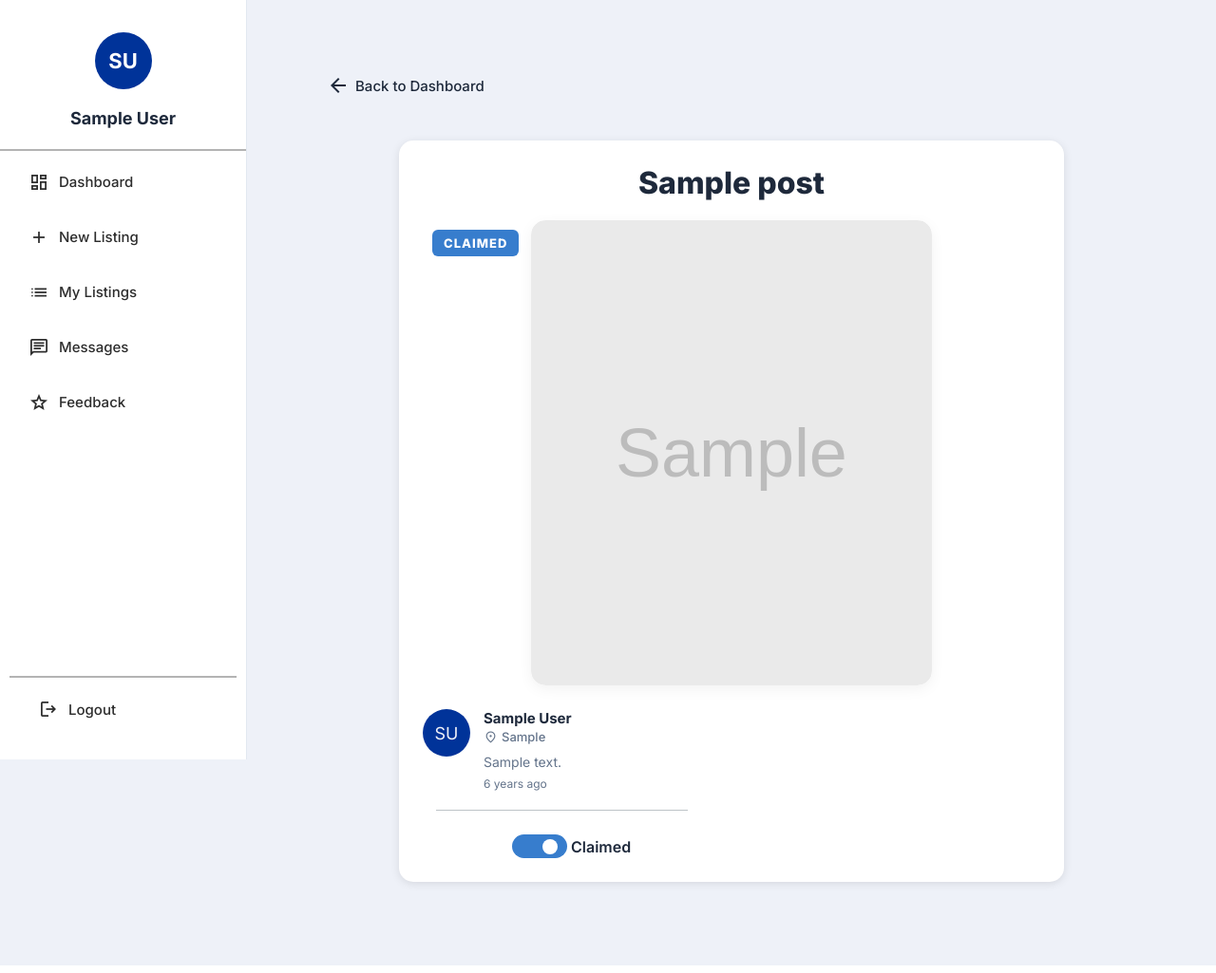
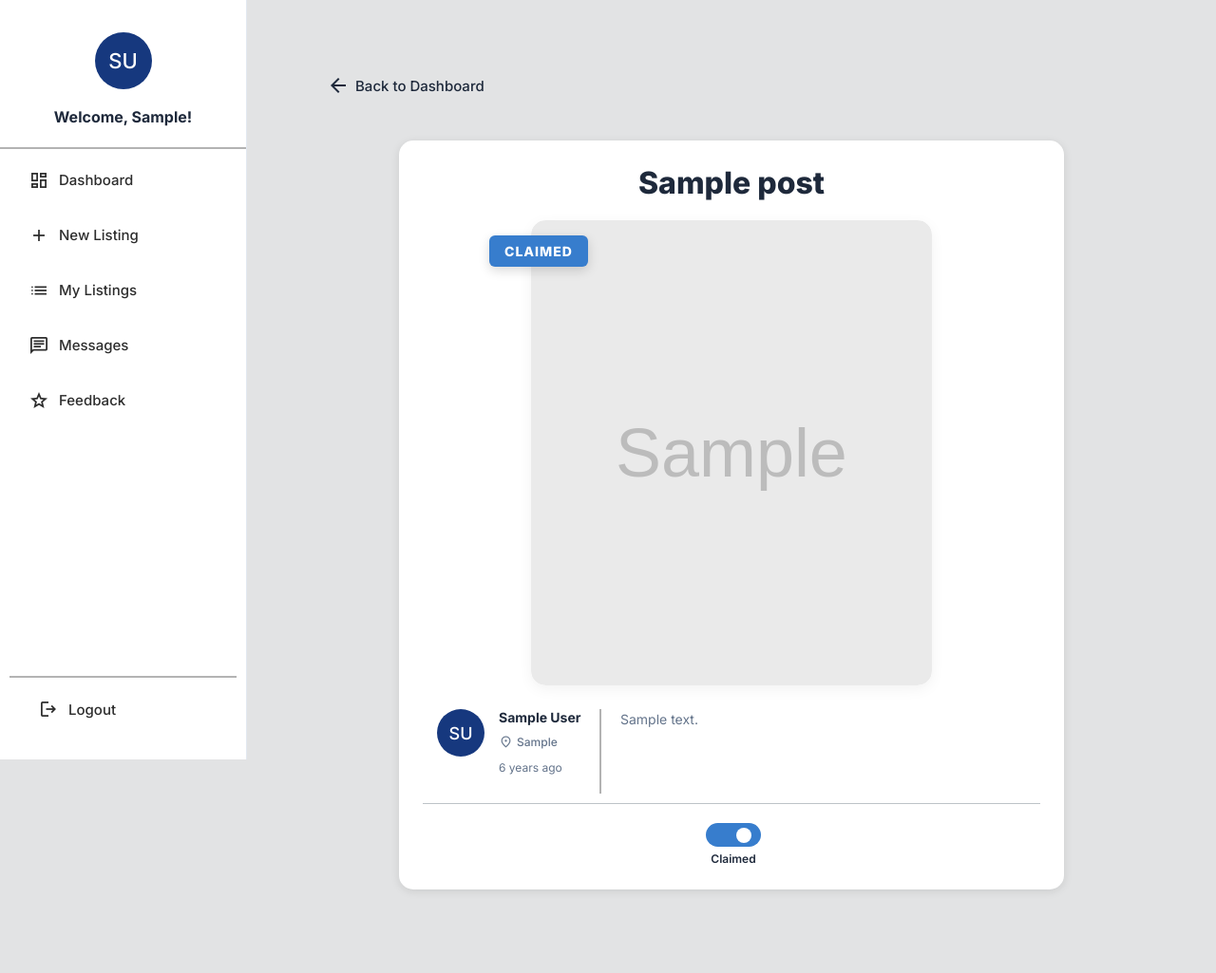
Before and after one commit to Juxnn02/LostAndFound, a Flask app: page /listing-info in a window 1280 px wide. Shown: the whole page at 95% size. Run offline with Flask 3, Linux system fonts and the light colour scheme; the visitor is signed in with stand-in values (Sample User, id 1); tables that the repository leaves empty hold one stand-in row (values such as "Sample post"); grey boxes marked "Sample" are stand-in pictures.

Commit message:
Enhanced page layouts

```diff
--- a/models.py
+++ b/models.py
@@ -47,10 +47,9 @@ class Post(db.Model):
     location = db.Column(db.String(255))
     image_url = db.Column(db.String(500))
     is_claimed = db.Column(db.Boolean, default=False)
-    claimed_at = db.Column(db.DateTime, nullable=True)
 
-    reports = db.relationship('Report', backref='post', cascade="all, delete-orphan")
-    messages = db.relationship('Message', backref='post', passive_deletes=True)
+    reports = db.relationship('Report', backref='post')
+    messages = db.relationship('Message', backref='post')
 
 class Message(db.Model):
     __tablename__ = 'message'
--- a/static/app.css
+++ b/static/app.css
@@ -3,14 +3,14 @@
 */
 
 :root {
-    --primary: #003399;              /* SCSU Reflex Blue */
+    --primary: #16387e;              /* SCSU Reflex Blue */
     --primary-hover: #002275;
     --primary-light: rgba(0, 51, 153, 0.1);
     --scsu-cyan: #00ADEB;
     --scsu-gold: #FFCC40;
     --success: #10B981;
     --danger: #EF4444;
-    --bg-app: #eef1f8;
+    --bg-app: #dddee0d6;
     --bg-card: #ffffff;
     --border: #E2E8F0;
     --text-dark: #1E293B;
@@ -25,6 +25,7 @@
 * { box-sizing: border-box; }
 
 body.app-layout {
+    background-color: var(--bg-app);
     display: block;
     min-height: 100vh;
     background-color: var(--bg-app);
@@ -190,7 +190,7 @@ input:focus, select:focus, textarea:focus {
     background-color: var(--primary);
     color: white;
     font-size: 22px;
-    font-weight: 700;
+    font-weight: 500;
     display: flex;
     align-items: center;
     justify-content: center;
@@ -224,7 +224,7 @@ input:focus, select:focus, textarea:focus {
 
 .user-info h3 {
     margin: 0;
-    font-size: 18px;
+    font-size: 16px;
     display: block;
     color: var(--text-color);
     margin-top: -6px;
@@ -577,30 +577,70 @@ input:focus, select:focus, textarea:focus {
 .listing-no-image-icon { font-size: 52px; opacity: 0.35; line-height: 1; }
 .listing-no-image-label { font-size: 14px; font-weight: 500; }
 
-.listing-content {
-    display: flex;
-    justify-content: space-between;
+.listing-info-flex {
+    display: flex;
+    align-items: stretch;
+    width: 100%;
+    gap: 0;
+}
+
+/* Identity block (Left) */
+.listing-user-info {
+    display: flex;
     align-items: flex-start;
-    gap: 16px;
-}
-
-.listing-info-group {
-    display: flex;
-    gap: 14px;
-    align-items: flex-start;
-    flex: 1;
+    gap: 15px;
+    flex-shrink: 0;
+}
+
+.listing-avatar {
+    margin: 0; /* Clear previous margins */
+}
+
+/* Identity stack (Name, Location, Time) */
+.listing-identity-column {
+    display: flex;
+    flex-direction: column;
+    gap: 2px;
+}
+
+.owner-inline-actions {
+    margin-top: 12px;
+}
+
+.owner-inline-actions .toggle-wrapper {
+    display: flex;
+    align-items: center;
+    gap: 8px;
+}
+
+.poster-name {
+    font-size: 14px;
+    font-weight: 700;
+}
+
+/* Vertical Divider */
+.listing-column-divider {
+    width: 1.5px;
+    background-color: var(--accent-color);
+    margin-left: 20px;
+    margin-right: 20px;
+    margin-bottom: -20px;
+    height: auto;
+    flex-shrink: 0;
 }
 
 .listing-avatar {
     background: var(--primary);
-    color: var(--bg-app);
+    color: var(--bg-card);
     width: 50px;
     height: 50px;
     border-radius: 50%;
     display: flex;
+    margin-left: 15px;
     justify-content: center;
     align-items: center;
     font-size: 18px;
+    font-weight: 500;
     flex-shrink: 0;
     transition: transform 0.2s ease;
 }
@@ -611,19 +651,31 @@ input:focus, select:focus, textarea:focus {
     cursor: default;
 }
 
-.listing-details .poster-name {
-    margin: 0 0 2px 0;
-    font-size: 15px;
-    font-weight: 700;
-    color: var(--text-dark);
+/* Description block (Right) */
+.listing-description-column {
+    flex: 1;
+}
+
+.description-content-flex {
+    display: flex;
+    justify-content: space-between;
+    align-items: flex-start;
+    width: 100%;
+    gap: 15px;
+}
+
+.description-text-lane {
+    flex: 1;
+    min-width: 0;
+    max-width: 100%;
 }
 
 .listing-location {
     display: flex;
     align-items: center;
     gap: 4px;
-    margin: 2px 0 8px 0;
-    font-size: 13px;
+    margin: 8px 0 8px 0;
+    font-size: 12px;
     font-weight: 500;
     color: var(--text-muted);
 }
@@ -633,56 +685,54 @@ input:focus, select:focus, textarea:focus {
 }
 
 .listing-description {
-    color: var(--text-muted);
     margin: 0;
     font-size: 14px;
-    line-height: 1.6;
+    line-height: 1.5;
+    color: var(--text-muted);
+
+    overflow-wrap: anywhere;
+    word-break: break-all;
+    white-space: normal;
 }
 
 .listing-timestamp {
     color: var(--text-muted);
     font-size: 12px;
     display: block;
-    margin-top: 4px;
-}
-
+    margin-top: 2px;
+}
 
 .listing-actions-row {
-    margin-top: 20px;
-    padding-top: 25px;
-    width: fit-content;
+    margin-top: 30px;
+    padding-top: 20px;
     border-top: 1.5px solid #bdc3c7;
-   margin-left: -50px !important;
-    margin-right: -50px !important;
-    padding-left: 80px;
-    padding-right: 60px;
-    display: flex;
-    justify-content: center;
-    box-sizing: border-box;
+    display: flex;
+    justify-content: center;
+    width: 100%;
 }
 
 .action-buttons {
     display: flex;
-    align-items: center;
-    justify-content: center;
-    gap: 25px;
-    width: 100%;
+    gap: 20px;
+}
+.owner-status-lane {
+    flex: 0 0 60px;
+    display: flex;
+    justify-content: flex-end;
 }
 
 .toggle-wrapper {
     display: flex;
-    align-items: center;
-    gap: 4px;
-    min-width: -webkit-fill-available;
-    min-width: fit-content;
+    flex-direction: column;
+    align-items: center;
+    gap: 5px;
 }
 
 .claim-label {
-    font-size: 16px;
+    font-size: 12px;
     font-weight: 600;
     color: var(--text-dark);
-    margin-left: 0 !important;
-    line-height: 1;
+    text-transform: capitalize;
 }
 
 .btn-connect {
@@ -752,6 +802,14 @@ input:focus, select:focus, textarea:focus {
     background: #377dcd !important;
 }
 
+.listing-container .claimed-overlay {
+    top: 16px;
+    left: 70px;
+    padding: 8px 16px;
+    font-size: 14px;
+    box-shadow: 0 4px 12px rgba(0, 0, 0, 0.15);
+}
+
 /* CLAIM TOGGLE SWITCH */
 .claim-switch {
     position: relative;
--- a/templates/listing_info.html
+++ b/templates/listing_info.html
@@ -21,7 +21,7 @@
                     <div class="avatar">{{ user_initials }}</div>
                 </a>
                 <div class="user-info">
-                    <h3>{{ user_name }}</h3>
+                    <h3> Welcome, {{ user_name.split(' ')[0] }}!</h3>
                 </div>
             </div>
 
@@ -77,12 +77,12 @@
                 {% endif %}
             </div>
 
-            <div class="listing-content">
-                <div class="listing-info-group">
+            <div class="listing-details">
+                        <div class="listing-info-flex">
 
-                    <!-- THE AVATAR -->
-                    <div class="listing-avatar"
-                        title="{{ post.author.account.name if post and post.author and post.author.account else 'User' }}">
+                            <!-- LEFT: User Identity Group -->
+                            <div class="listing-user-info">
+                                <div class="listing-avatar">
                                     {% if post and post.author and post.author.account %}
                                         {% set names = post.author.account.name.split() %}
                                         {{ names[0][0]|upper }}{{ names[-1][0]|upper }}
@@ -91,22 +91,44 @@
                                     {% endif %}
                                 </div>
 
-                    <div class="listing-details">
-                        <p class="poster-name">{{ post.author.account.name if post and post.author and post.author.account else 'Unknown' }}</p>
-                        <p class="listing-location"><span class="material-symbols-outlined">location_on</span>{{ post.location if post else '' }}</p>
-                        <p class="listing-description">{{ post.description if post else '' }}</p>
+                                <div class="listing-identity-column">
+                                    <p class="poster-name">
+                                        <strong>{{ post.author.account.name if post else 'Unknown' }}</strong>
+                                    </p>
+                                    <p class="listing-location">
+                                        <span class="material-symbols-outlined">location_on</span>
+                                        {{ post.location if post else '' }}
+                                    </p>
                                     <span class="listing-timestamp" id="listing-timestamp"
-                              data-timestamp="{{ post.post_date.isoformat() + 'Z' if post else '' }}"></span>
+                                        data-timestamp="{{ post.post_date.isoformat() + 'Z' if post else '' }}">
+                                    </span>
+                                </div>
+                            </div>
 
+                            <!-- MIDDLE: Vertical Divider -->
+                            <div class="listing-column-divider"></div>
+
+                            <!-- RIGHT: Description -->
+                        <div class="listing-description-column">
+                            <div class="description-content-flex">
+                                <div class="description-text-lane">
+                                    <p class="listing-description">
+                                        {{ post.description if post else '' }}
+                                    </p>
+                                </div>
+                            </div>
+                        </div>
+                        </div>
+                        <!-- BOTTOM ROW: Actions-->
                         {% if post %}
                         <div class="listing-actions-row">
                             <div class="action-buttons">
                                 {% if session.get('user_id') == post.user_id %}
+                                    <!-- Owner Toggle moved here -->
+                                    <div class="owner-status-lane">
                                         <div class="toggle-wrapper">
                                             <label class="claim-switch">
-                                        <input type="checkbox"
-                                            id="claim-toggle"
-                                            aria-label="Mark listing as claimed"
+                                                <input type="checkbox" id="claim-toggle"
                                                     data-post-id="{{ post.id }}"
                                                     {% if post.is_claimed %}checked{% endif %}>
                                                 <span class="slider"></span>
@@ -115,12 +137,14 @@
                                                 {{ 'Claimed' if post.is_claimed else 'Active' }}
                                             </span>
                                         </div>
+                                    </div>
                                 {% else %}
+                                    <!-- Other User Buttons -->
                                     <button type="button" id="connect-btn" class="btn-connect">
-                                    Connect<span class="material-symbols-outlined">chat</span>
+                                        Connect <span class="material-symbols-outlined">chat</span>
                                     </button>
                                     <button type="button" id="report-btn" class="btn-report">
-                                    Report<span class="material-symbols-outlined">report</span>
+                                        Report <span class="material-symbols-outlined">report</span>
                                     </button>
                                 {% endif %}
                             </div>
```
Also changed, not shown: other parts of static/app.css (+51 -112 lines), static/auth.css (+3 -5 lines), static/createlisting.js (+31 -0 lines), static/messages.css (+5 -11 lines), static/my_listings.css (+2 -21 lines), templates/createlisting.html (+17 -9 lines), templates/dashboard.html (+3 -7 lines), templates/edit_listing.html (+36 -5 lines), templates/messages.html (+5 -4 lines), templates/my_listings.html (+4 -8 lines), static/images/b24b7433-24fe-438e-ac7e-df7cbda053ce.jpg (added). Lines whose indentation alone changed are shown as unchanged.
